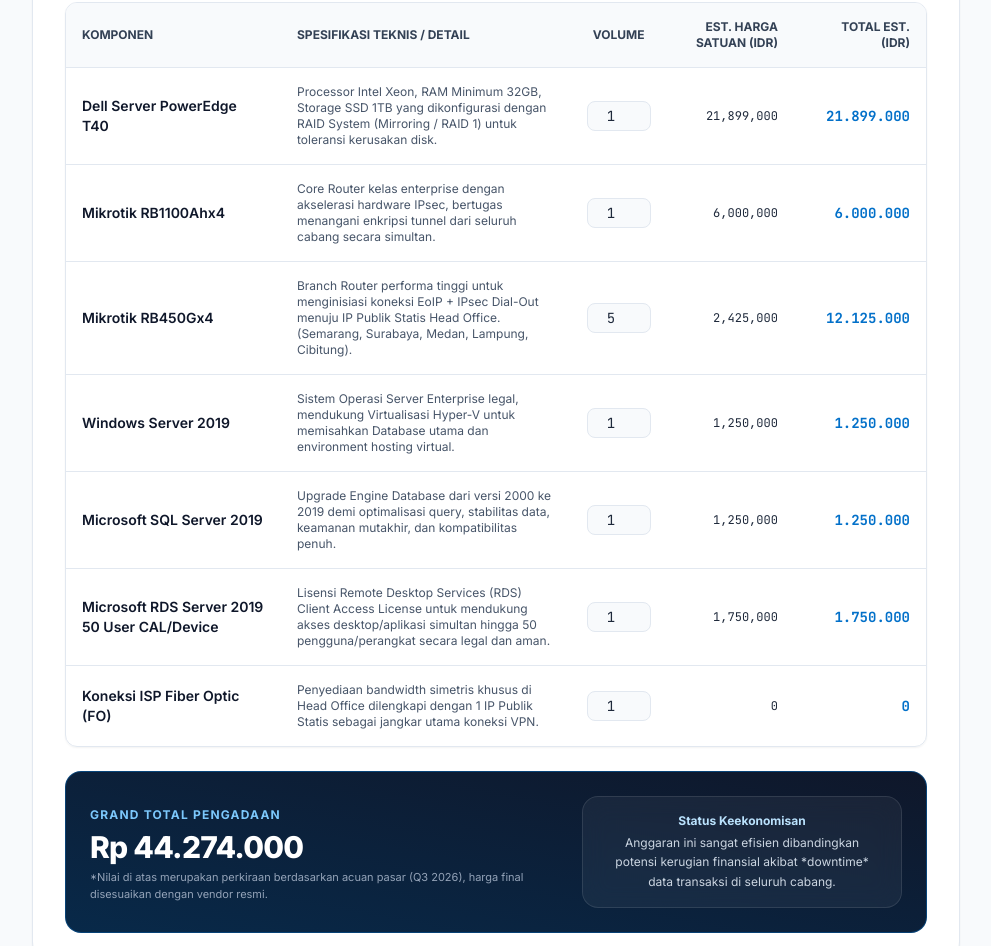
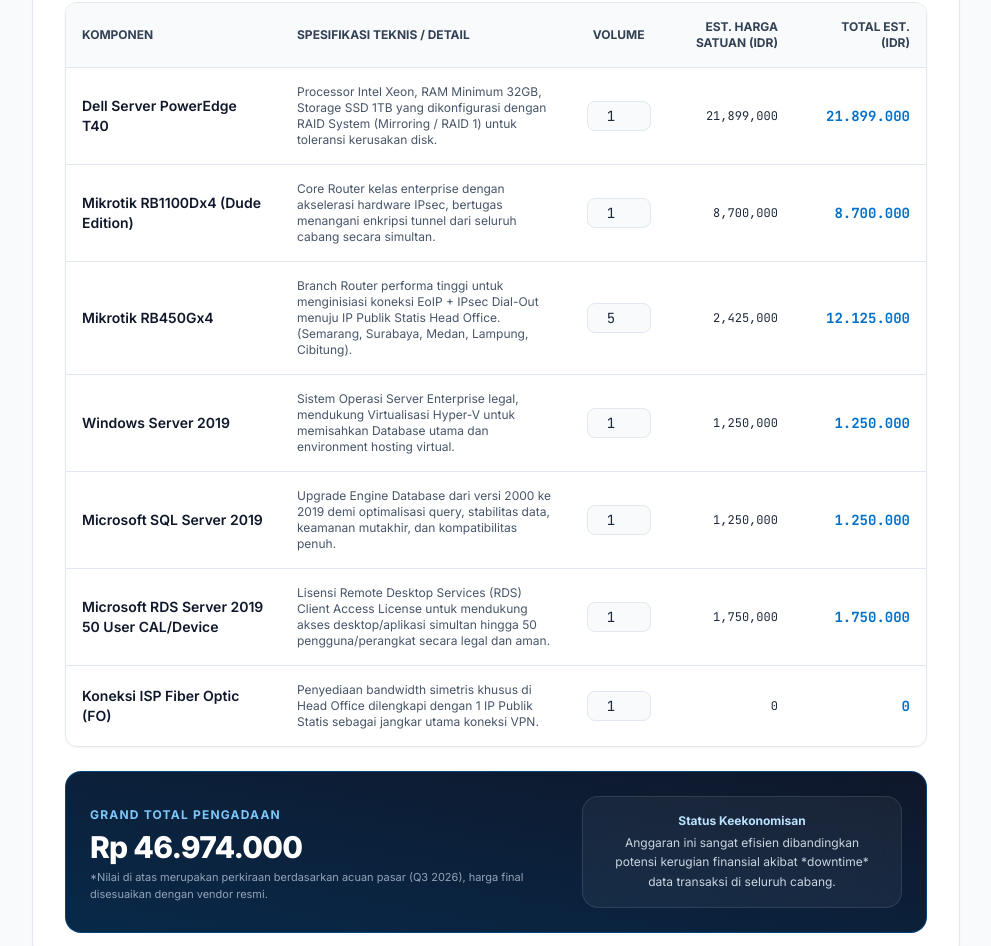
Before and after one commit to DidiSct/Infrastructure-DLN, a plain HTML site: page index.html in a window 1280 px wide. Shown: the part 2976-3922 px from the top of the page, without its empty margins (288-1279 px from the left). Drawn offline with nearby package versions, Linux system fonts and the light colour scheme.

Commit message:
Update index.html

```diff
--- a/index.html
+++ b/index.html
@@ -579,7 +579,7 @@
                             <!-- Mikrotik Core Router -->
                             <tr class="hover:bg-slate-50/50 dark:hover:bg-slate-800/30">
                                 <td class="p-4 font-semibold text-slate-900 dark:text-white">
-                                    Mikrotik RB1100Ahx4
+                                    Mikrotik RB1100Dx4 (Dude Edition)
                                 </td>
                                 <td class="p-4 text-xs text-slate-600 dark:text-slate-400">
                                     Core Router kelas enterprise dengan akselerasi hardware IPsec, bertugas menangani enkripsi tunnel dari seluruh cabang secara simultan.
@@ -589,10 +589,10 @@
                                     <span class="hidden print:inline font-mono">1 Unit</span>
                                 </td>
                                 <td class="p-4 text-right font-mono text-xs">
-                                    6,000,000
+                                    8,700,000
                                 </td>
                                 <td id="total_mt_core" class="p-4 text-right font-bold font-mono text-brand-600 dark:text-brand-400">
-                                    6,000,000
+                                    8,700,000
                                 </td>
                             </tr>
 
@@ -983,7 +983,7 @@
             // Price matrix (Static IDR)
             const prices = {
                 dell: 21899000,
-                mt_core: 6000000,
+                mt_core: 8700000,
                 mt_branch: 2425000,
                 win_os: 1250000,
                 sql_server: 1250000,
```
